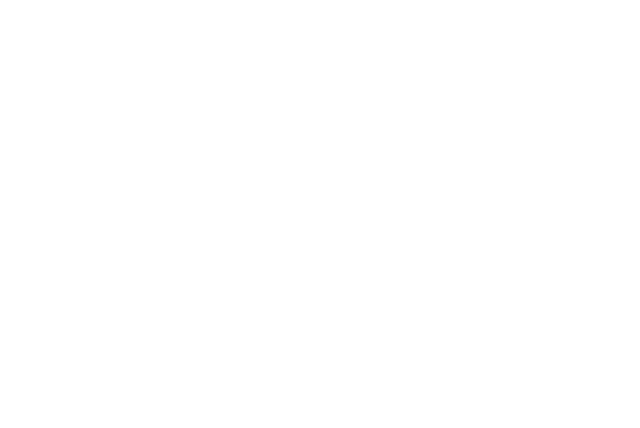
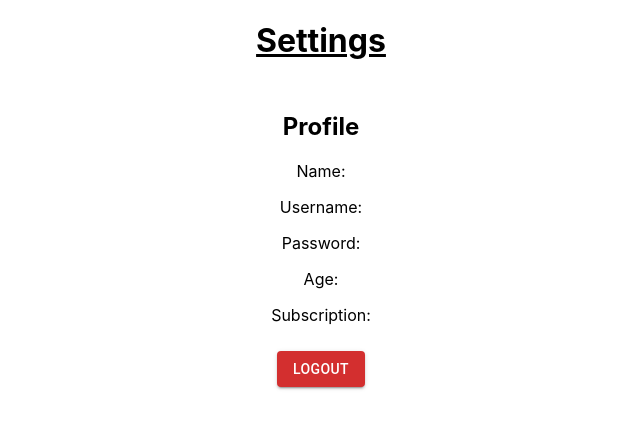
Before and after one commit to LemuelThomas/StarsTeamUI, a React (Create React App) app: page /settings in a window 1280 px wide. Shown: the top 428 px of the page, without its empty margins (319-959 px from the left). Built offline with nearby package versions, Linux system fonts and the light colour scheme.

Commit message:
created template of the Settings Page

```diff
--- a/src/App.tsx
+++ b/src/App.tsx
@@ -9,7 +9,7 @@
 import Login from './components/Login';
 import MovieDetails from './components/MovieDetails';
 import TvDetails from './components/TvDetails';
-
+import Settings from './components/Settings';
 
 function App() {
   return (
@@ -17,11 +17,14 @@
       <Routes>
         <Route path='/' element={<Homepage />} />
         <Route path='/profile' element={<ProfileScreen />} />
+        {/* <Route path='/profile/:id' element={<ProfileScreen />} /> */}
         <Route path='/register' element={<Register />} />
         <Route path='/login' element={<Login />} />
+        <Route path='/settings' element={<Settings/>} />
         <Route path='/movies' element={<GetMovie />} />
         <Route path='/movies/:id' element={<MovieDetails />} />
         <Route path='/shows/:id' element={<TvDetails />} />
+
       </Routes>
     </>
   );
--- a/src/components/Homepage.tsx
+++ b/src/components/Homepage.tsx
@@ -59,6 +59,8 @@
       <Link to={'/movies'}>Movies</Link>
       <Link to={'/register'}>Register</Link>
       <Link to={'/login'}>Login</Link>
+      <Link to={'/profile'}>Profile</Link>
+
 
       <h3>Featured</h3>
       <div className="content_container">
--- a/src/components/ProfileScreen.tsx
+++ b/src/components/ProfileScreen.tsx
@@ -9,7 +9,7 @@
 import Paper from '@mui/material/Paper';
 import Button from '@mui/material/Button';
 import Stack from '@mui/material/Stack';
-
+import {Link} from 'react-router-dom';
 interface IProfileSceenProps{
 
 }
@@ -59,7 +59,10 @@
             <div className="profileScreen_body">
                 <div className="settings">
                 <Stack direction="row" spacing={2}>
+                  <Link to={'/Settings'} >
                     <Button href="#text-buttons">Settings</Button>
+                  </Link>
+
                 </Stack>
                 </div>
                 <div className = "profileScreen_info">
@@ -75,6 +78,7 @@
         </TableHead>
         <TableBody>
           {rows.map((row) => (
+            // <Link to={`/profile/${row.UID}`}
             <StyledTableRow key={row.name}>
               <StyledTableCell component="th" scope="row">
                 {row.name}
--- /dev/null
+++ b/src/components/Settings.tsx
@@ -0,0 +1,41 @@
+import React from 'react'
+import Button from '@mui/material/Button';
+import Stack from '@mui/material/Stack';
+import Grid from '@mui/material/Grid';
+// type Props = {
+
+// }
+
+// export default function Settings({}: Props) {
+//   return (
+//     <div>
+//         <h1>Setting</h1>
+//     </div>
+//   )
+// }
+
+export default function Settings(props: {}){
+    return (
+        <>
+            <div className = 'settingsHead'>
+                <h1>Settings</h1>
+            </div>
+            <div className = 'Settingsbody'>
+                <h2>Profile</h2>
+                <p>Name: </p>
+                <p>Username: </p>
+                <p>Password: </p>
+                <p>Age: </p>
+                <p>Subscription: </p>
+            </div>
+            <div className = 'settingsButton'>
+                <Grid container justifyContent={"center"}>
+                    <Button variant="contained" color="error" href="#contained-buttons">
+                    Logout
+                </Button>
+                </Grid>
+
+            </div>
+        </>
+    )
+}
--- a/src/index.css
+++ b/src/index.css
@@ -34,13 +34,21 @@
 .profileScreen_info > img {
   height: 100px;
 }
-
+.settingsHead{
+  text-decoration: underline;
+}
 
 .settings {
   position: absolute;
   top: 8px;
   right: 16px;
   font-size: 18px;
+}
+.Settingsbody{
+  margin: auto;
+  width: 50%;
+  padding: 10px;
+  text-align: center;
 }
 .login {
   position: relative;
```
